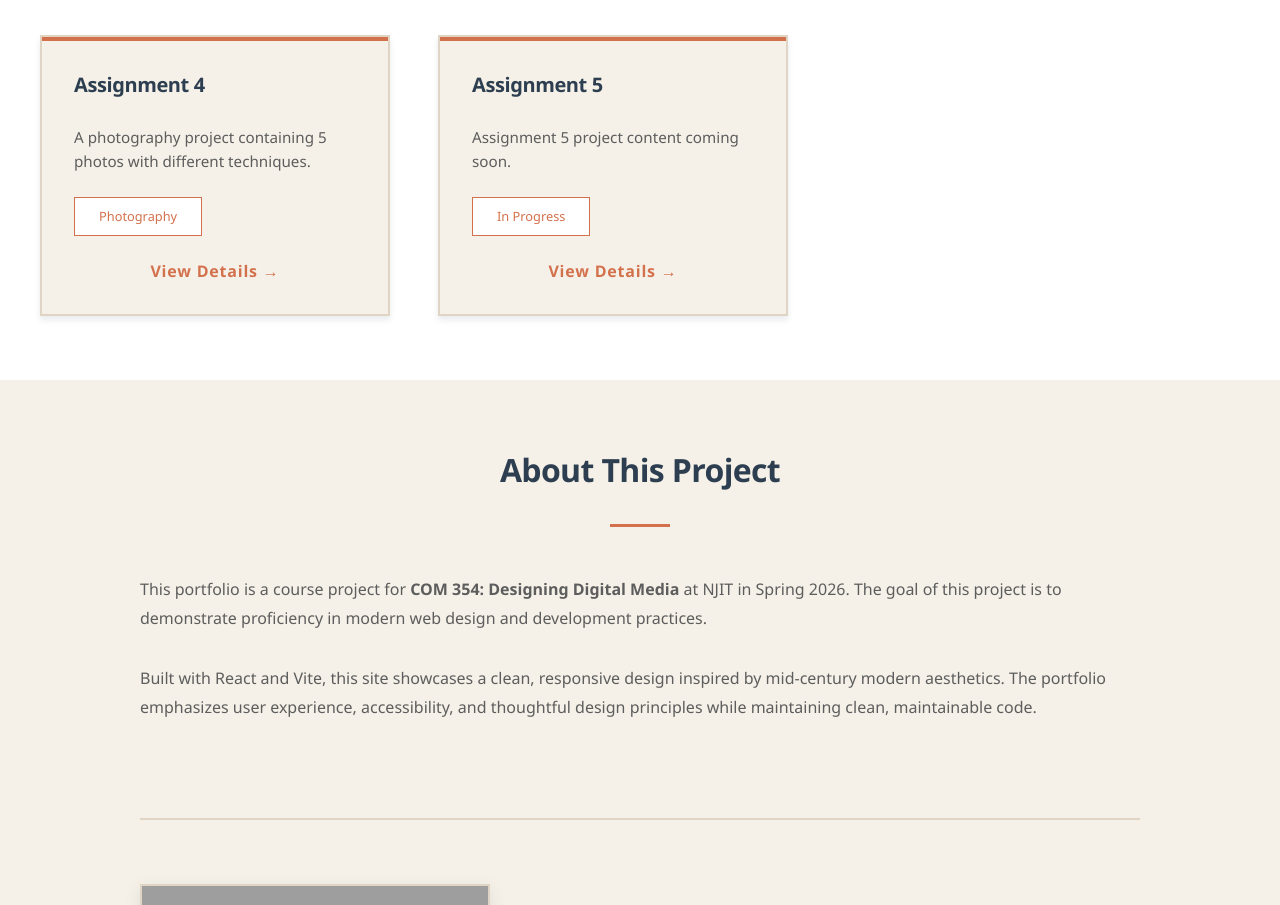
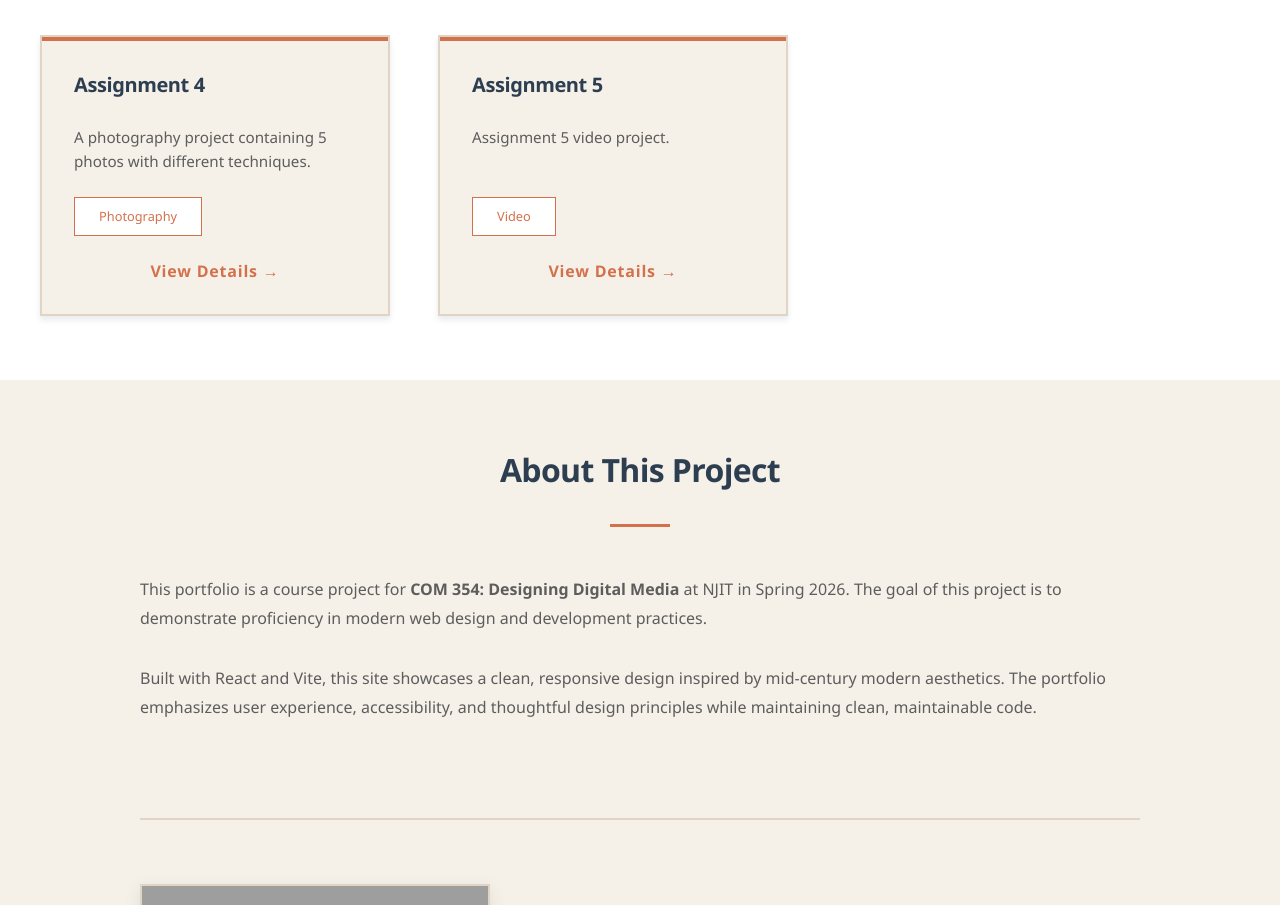
Before and after one commit to tatejones2/com354site, a React (Vite) app: page / in a window 1280 px wide. Shown: the part 1420-2325 px from the top of the page. Built offline with nearby package versions, Linux system fonts and the light colour scheme; grey boxes are pictures that could not be loaded.

Commit message:
Wire Assignment 5 release download link

```diff
--- a/src/components/Projects.jsx
+++ b/src/components/Projects.jsx
@@ -38,10 +38,10 @@ const projectsData = [
   {
     id: 5,
     title: 'Assignment 5',
-    description: 'Assignment 5 project content coming soon.',
-    tags: ['In Progress'],
-    link: '#',
-    image: null
+    description: 'Assignment 5 video project.',
+    tags: ['Video'],
+    link: 'https://github.com/tatejones2/com354site/releases/download/assignment5-v1/Assignment5.mp4',
+    image: `${import.meta.env.BASE_URL}images/assignment5.JPG`
   }
 ]
 
```
